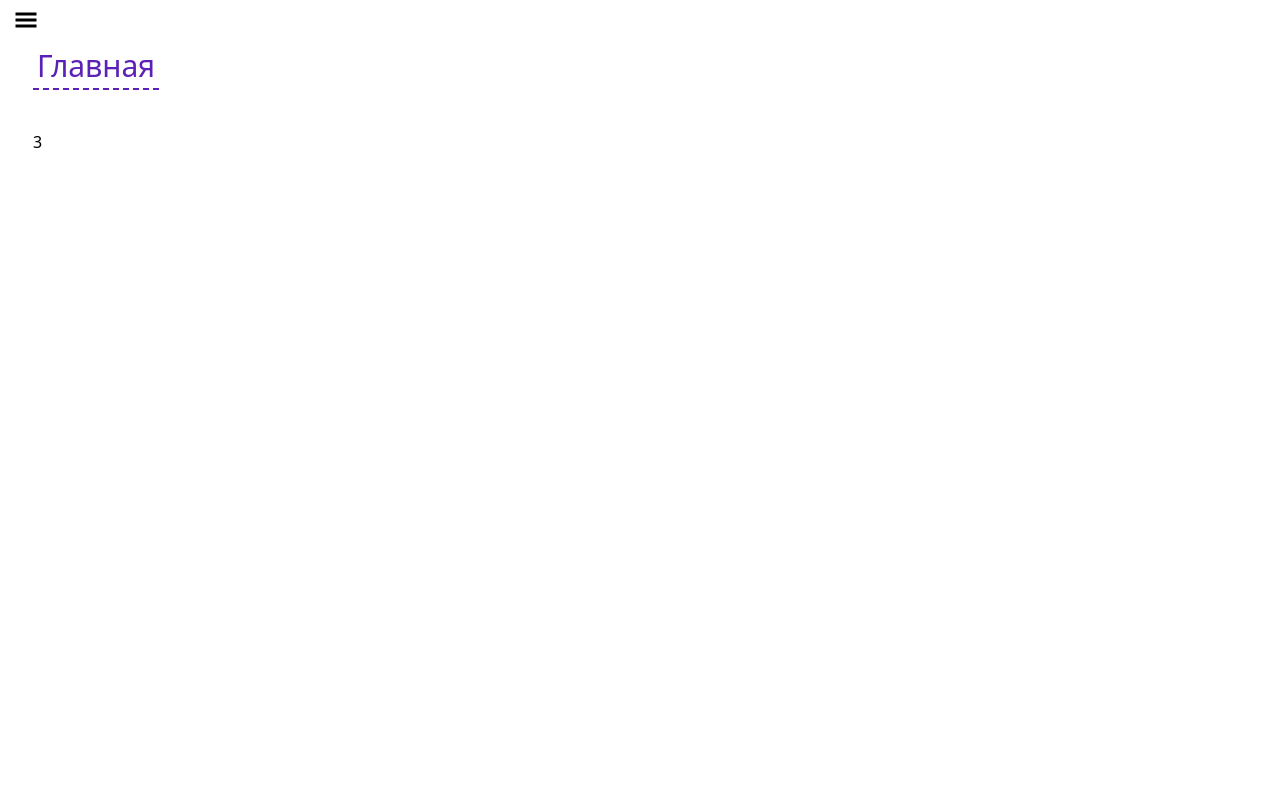
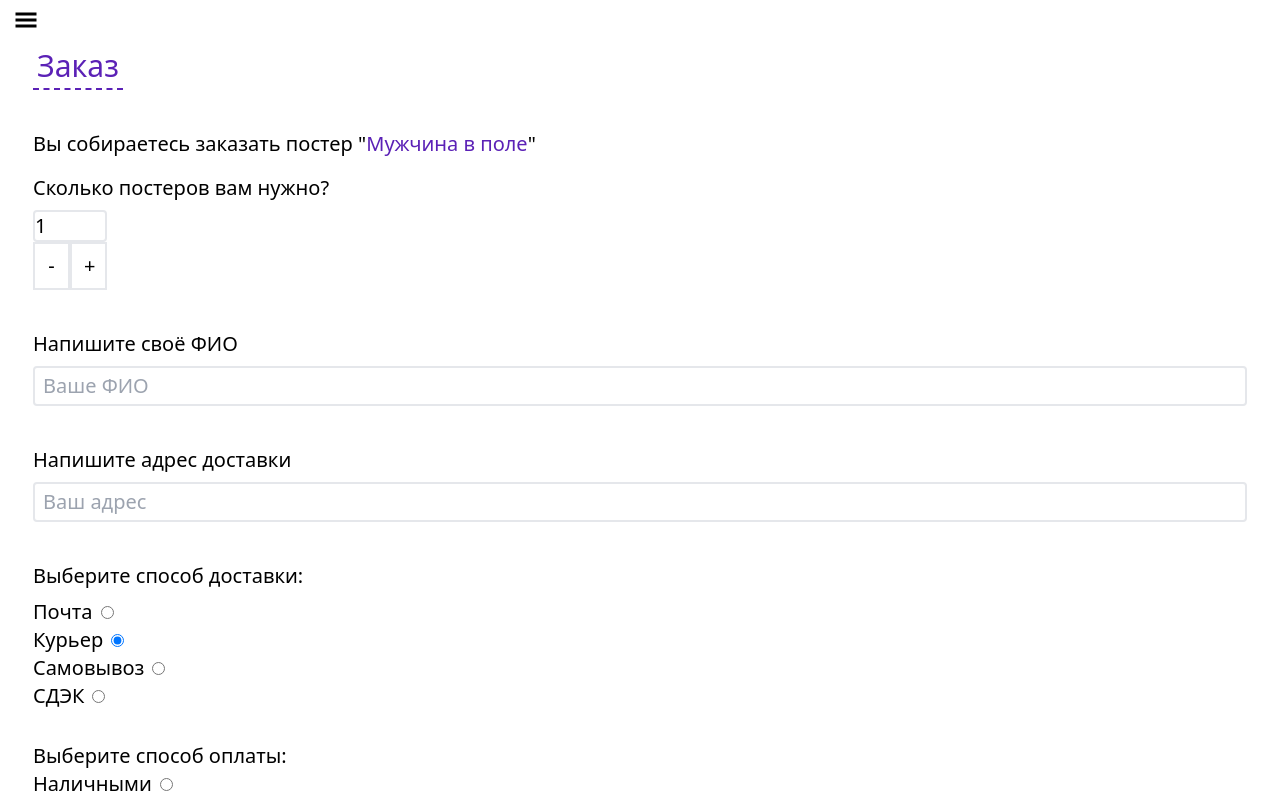
Before and after one commit to KozyaSkyworker/react-lab, a React (Vite) app: page /order/1 in a window 1280 px wide. Shown: the top 800 px of the page. Built offline with nearby package versions, Linux system fonts and the light colour scheme.

Commit message:
create order page

```diff
--- a/src/App.jsx
+++ b/src/App.jsx
@@ -19,7 +19,7 @@ const App = () => {
           </h1>
           <Routes>
             <Route path="/" element={<Home changeTitle={setTitle} />}></Route>
-            <Route path="/order" element={<Order changeTitle={setTitle} />}></Route>
+            <Route path="/order/:orderId" element={<Order changeTitle={setTitle} />}></Route>
             <Route path="/about" element={<About changeTitle={setTitle} />}></Route>
             <Route path="*" element={<NotFound changeTitle={setTitle} />}></Route>
           </Routes>
--- a/src/routes/Order.jsx
+++ b/src/routes/Order.jsx
@@ -1,8 +1,108 @@
-import { useEffect } from 'react';
+import { useEffect, useState } from 'react';
+import { useParams } from 'react-router-dom';
+import intialData from './../data';
 
 const Order = ({ changeTitle }) => {
   useEffect(() => changeTitle('Заказ'));
-  return <>4</>;
+  const { orderId } = useParams();
+  const [count, setCount] = useState(1);
+  const poster = intialData.find((itm) => itm.id == orderId);
+
+  return (
+    <section className="order text-xl">
+      <p>
+        Вы собираетесь заказать постер "
+        <span className="text-violet-800 font-medium">{poster.name}</span>"
+      </p>
+      <form className="order__form flex flex-col" action="#">
+        <label className="my-4 block ">
+          <span className="whitespace-nowrap">Сколько постеров вам нужно?</span>
+          <div className="box my-2 w-min">
+            <input
+              className="border-2 block rounded w-full"
+              value={count}
+              onChange={(e) => setCount(e.target.value)}
+              type="text"
+            />
+            <div className="flex">
+              <button
+                className="border-2 px-3 py-2 w-1/2 hover:bg-violet-800 hover:text-white"
+                onClick={() => {
+                  if (count > 1) {
+                    setCount((count) => count - 1);
+                  }
+                }}
+                type="button">
+                -
+              </button>
+              <button
+                className="border-2 px-3 py-2 w-1/2 hover:bg-violet-800 hover:text-white"
+                onClick={() => setCount((count) => count + 1)}
+                type="button">
+                +
+              </button>
+            </div>
+          </div>
+        </label>
+        <label className="my-4 block">
+          Напишите своё ФИО
+          <input
+            className="border-2 block rounded w-full my-2 px-2 py-1"
+            type="text"
+            placeholder="Ваше ФИО"
+          />
+        </label>
+        <label className="my-4 block">
+          Напишите адрес доставки
+          <input
+            className="border-2 block rounded w-full my-2 px-2 py-1"
+            type="text"
+            placeholder="Ваш адрес"
+          />
+        </label>
+        <label className="my-4 block">
+          Выберите способ доставки:
+          <label className="block mt-2">
+            Почта
+            <input className="ml-2" type="radio" name="dost" />
+          </label>
+          <label className="block">
+            Курьер
+            <input className="ml-2" type="radio" name="dost" checked />
+          </label>
+          <label className="block">
+            Самовывоз
+            <input className="ml-2" type="radio" name="dost" />
+          </label>
+          <label className="block">
+            СДЭК
+            <input className="ml-2" type="radio" name="dost" />
+          </label>
+        </label>
+        <label className="my-4 block">
+          Выберите способ оплаты:
+          <label className="block">
+            Наличными
+            <input className="ml-2" type="radio" name="opl" />
+          </label>
+          <label className="block">
+            Картой онлайн
+            <input className="ml-2" type="radio" name="opl" checked />
+          </label>
+        </label>
+
+        <p>
+          Количество товаров: <span className="text-violet-800 font-medium">{count}</span> шт.
+        </p>
+        <p className="mt-2">
+          Итого: <span className="text-violet-800 font-medium">{poster.price * count}</span> Р.
+        </p>
+        <button className="px-3 py-1 mt-4 mb-6 rounded text-white bg-violet-800 hover:bg-violet-600">
+          Оплатить
+        </button>
+      </form>
+    </section>
+  );
 };
 
 export default Order;
```
